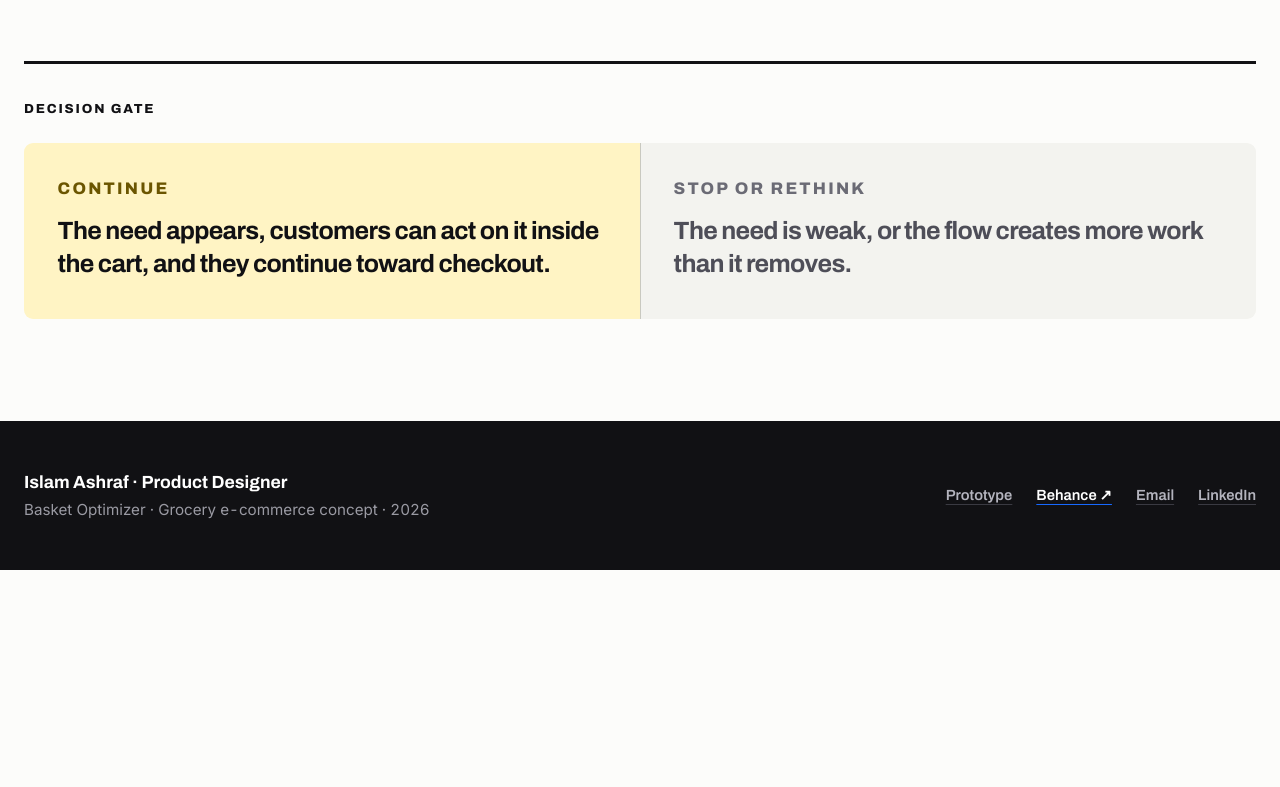
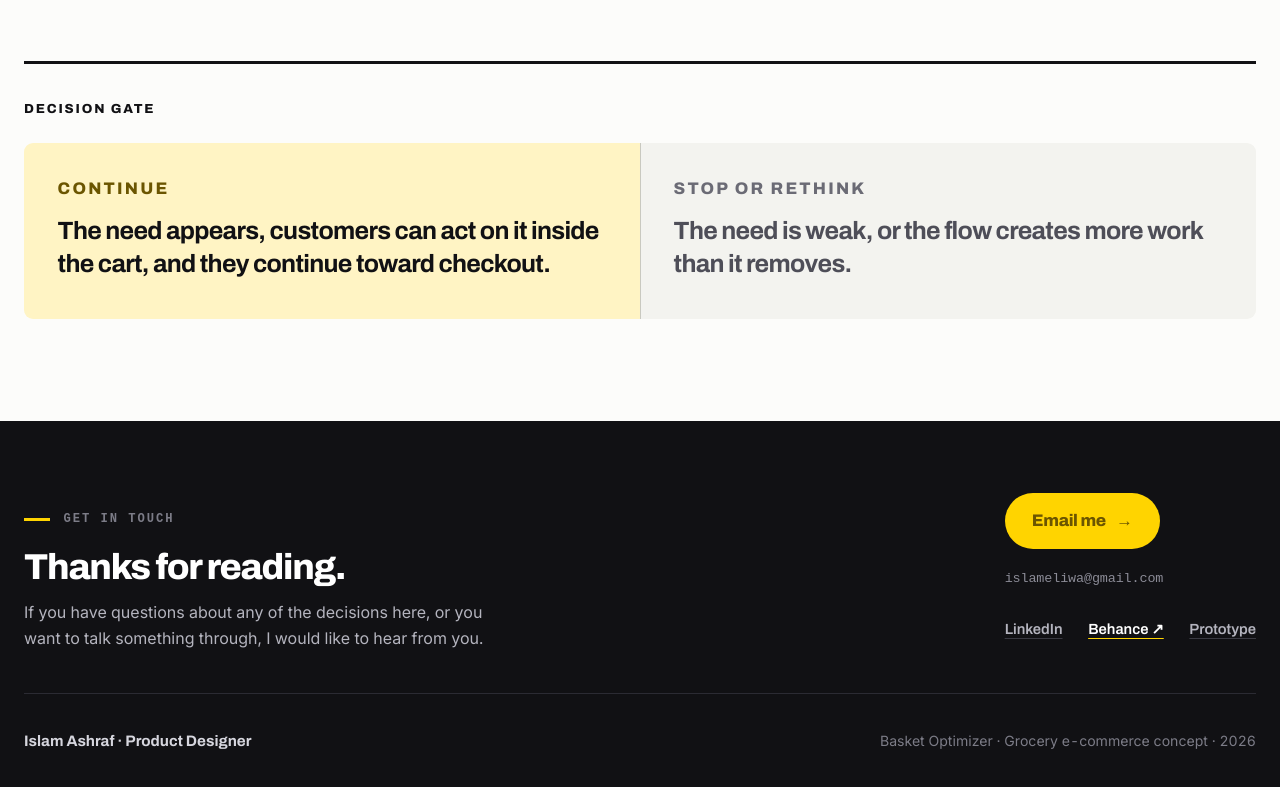
Before and after one commit to IslamoAshraf/Smart-Basket-Optimizer, a plain HTML site: page index.html in a window 1280 px wide. Shown: the part 10463-11250 px from the top of the page. Before the commit the page ends 11033 px from the top, so only its background shows below. Drawn offline with Linux system fonts and the light colour scheme; a web font is replaced by a local one.

Commit message:
Footer: make it ask
Four identical links with Email third in the row became an invitation: a line
that asks, a yellow Email action at 56px with the address printed underneath,
and LinkedIn, Behance and Prototype kept secondary beneath it.

Co-Authored-By: Claude Opus 5 <noreply@anthropic.com>

```diff
--- a/index.html
+++ b/index.html
@@ -1171,20 +1171,46 @@ p{margin:0}
   .gate-out{padding:1.6rem 1.5rem 1.8rem}
 }
 /* ============ FOOTER ============ */
-.foot{background:var(--ink);color:#9A9AA3;padding-block:3rem;font-size:.95rem}
-.foot-in{display:flex;flex-wrap:wrap;gap:1.5rem;justify-content:space-between;align-items:center}
-.foot b{color:#fff;font-family:var(--f-h);font-weight:700;font-size:1.1rem}
-.foot-l{display:flex;gap:1.5rem;flex-wrap:wrap}
-/* The underline is drawn by text-decoration, not a border, so the box can
-   grow to a 44px target without the rule detaching from the words and
-   floating at the bottom of the padding. */
-.foot-l a{display:inline-flex;align-items:center;min-height:44px;
-  font-family:var(--f-h);font-weight:600;font-size:.92rem;color:#B4B4BE;
-  text-decoration:underline;text-decoration-color:#3A3A42;
-  text-decoration-thickness:1px;text-underline-offset:4px}
+/* ---------- footer ----------
+   It was four identical underlined links with contact third in the row, so
+   the one thing a reader might actually want to do was the hardest to find.
+   It now reads as an invitation: a line that asks, one filled action, and the
+   rest kept secondary. The yellow is the document's own pivot colour, used
+   here for the same reason it is used everywhere else — this is the turn. */
+.foot{background:var(--ink);color:#9A9AA3;padding-block:4.5rem 2.6rem;font-size:.95rem}
+.foot-top{display:grid;grid-template-columns:minmax(0,1fr) auto;gap:2.6rem 4rem;
+  align-items:end;padding-bottom:2.6rem;border-bottom:1px solid #2B2B33}
+.f-k{display:flex;align-items:center;gap:.85rem;font-family:var(--f-m);font-size:.76rem;
+  font-weight:600;letter-spacing:.16em;text-transform:uppercase;color:#7C7C87}
+.f-k::before{content:"";width:26px;height:3px;background:var(--yellow);flex:none}
+.f-h{margin-top:1.15rem;font-family:var(--f-h);font-size:clamp(1.55rem,2.9vw,2.25rem);
+  font-weight:800;letter-spacing:-.035em;line-height:1.08;color:#fff}
+.f-p{margin-top:.85rem;max-width:46ch;font-size:1rem;line-height:1.6;color:#B4B4BE}
+.f-act{display:flex;flex-direction:column;align-items:flex-start;gap:1.15rem}
+/* the one filled thing on the page's last screenful */
+.f-cta{display:inline-flex;align-items:center;gap:.65rem;min-height:56px;padding:0 1.7rem;
+  border-radius:999px;background:var(--yellow);color:var(--yellow-ink);
+  font-family:var(--f-h);font-weight:800;font-size:1.05rem;letter-spacing:-.02em;
+  text-decoration:none;white-space:nowrap;
+  transition:transform .18s ease,box-shadow .18s ease,background .18s ease}
+.f-cta:hover{transform:translateY(-2px);background:#FFDE3D;
+  box-shadow:0 16px 34px -16px rgba(255,212,0,.65)}
+.f-cta:focus-visible{outline:3px solid #fff;outline-offset:3px}
+.f-mail{font-family:var(--f-m);font-size:.84rem;letter-spacing:-.01em;color:#8B8B96}
+/* everything else stays a quiet row of links */
+.foot-l{display:flex;flex-wrap:wrap;gap:.4rem 1.6rem}
+.foot-l a{display:inline-flex;align-items:center;min-height:44px;font-family:var(--f-h);
+  font-weight:600;font-size:.92rem;color:#B4B4BE;text-decoration:underline;
+  text-decoration-color:#3A3A42;text-decoration-thickness:1px;text-underline-offset:4px}
 .foot-l a:hover{color:var(--yellow);text-decoration-color:var(--yellow)}
-
-/* capture mode for 1400px Behance panels */
+.foot-btm{margin-top:2.2rem;display:flex;flex-wrap:wrap;gap:.5rem 1.5rem;
+  justify-content:space-between;align-items:baseline;font-size:.88rem;color:#7C7C87}
+.foot-btm b{color:#D6D6DE;font-family:var(--f-h);font-weight:700;font-size:.95rem}
+@media(max-width:760px){
+  .foot-top{grid-template-columns:1fr;align-items:start;gap:2rem}
+  .f-cta{width:100%;justify-content:center}
+  .f-act{align-items:stretch;width:100%}
+}
 body.capture .nav,body.capture .foot,body.capture .behance-float{display:none}
 body.capture [data-ch]{display:none}
 body.capture [data-capture="on"]{display:block}
@@ -1246,7 +1272,9 @@ body[data-half="b"] .sbd-core{margin-top:0}
 /* the footer link takes the baton quietly — it is a text link in a row of
    text links, not a button, so it brightens rather than becoming a pill */
 .foot-l a.behance-footer{transition:color .18s ease,text-decoration-color .18s ease}
-.foot-l a.behance-footer.is-active{color:#fff;text-decoration-color:#1769ff}
+/* the baton is passed in the document's own accent: Behance blue belongs to
+   the floating button, and inside a yellow-and-ink footer it reads as a stray */
+.foot-l a.behance-footer.is-active{color:#fff;text-decoration-color:var(--yellow)}
 @media(max-width:1180px){.behance-float{right:1.25rem}}
 @media(max-width:760px){
   .behance-float{right:1rem;bottom:calc(1rem + env(safe-area-inset-bottom));
@@ -2828,13 +2856,27 @@ body[data-half="b"] .sbd-core{margin-top:0}
 
 </main>
 
-<footer class="foot"><div class="wrap foot-in">
-  <div><b>Islam Ashraf · Product Designer</b><br><span>Basket Optimizer · Grocery e-commerce concept · 2026</span></div>
-  <div class="foot-l">
-    <a href="prototype.html">Prototype</a>
-    <a class="behance-footer" href="https://www.behance.net/gallery/251982435/From-Product-Level-Choices-to-Cart-Decisions" target="_blank" rel="noopener">Behance ↗</a>
-    <a href="mailto:islameliwa@gmail.com">Email</a>
-    <a href="https://www.linkedin.com/in/islamashraf" target="_blank" rel="noopener">LinkedIn</a>
+<footer class="foot"><div class="wrap">
+  <div class="foot-top">
+    <div>
+      <p class="f-k">Get in touch</p>
+      <p class="f-h">Thanks for reading.</p>
+      <p class="f-p">If you have questions about any of the decisions here, or you want to talk
+        something through, I would like to hear from you.</p>
+    </div>
+    <div class="f-act">
+      <a class="f-cta" href="mailto:islameliwa@gmail.com">Email me <span aria-hidden="true">&rarr;</span></a>
+      <p class="f-mail">islameliwa@gmail.com</p>
+      <div class="foot-l">
+        <a href="https://www.linkedin.com/in/islamashraf" target="_blank" rel="noopener">LinkedIn</a>
+        <a class="behance-footer" href="https://www.behance.net/gallery/251982435/From-Product-Level-Choices-to-Cart-Decisions" target="_blank" rel="noopener">Behance &#8599;</a>
+        <a href="prototype.html">Prototype</a>
+      </div>
+    </div>
+  </div>
+  <div class="foot-btm">
+    <b>Islam Ashraf &middot; Product Designer</b>
+    <span>Basket Optimizer &middot; Grocery e-commerce concept &middot; 2026</span>
   </div>
 </div></footer>
 
```
